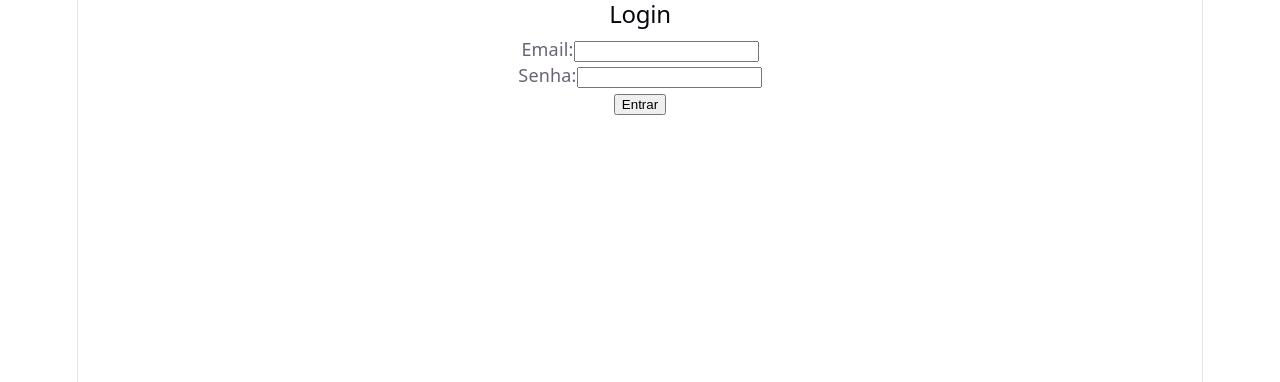
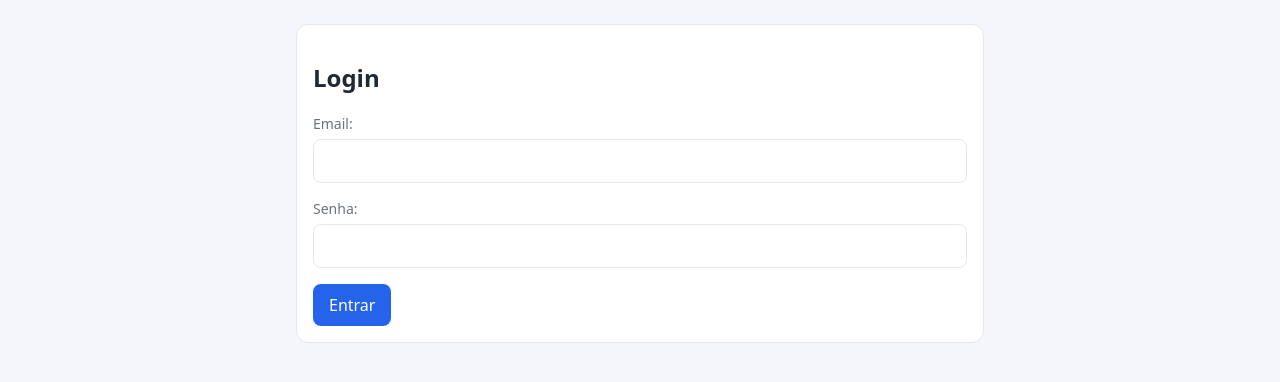
Before and after one commit to PietroGo/helpdesk-frontend, a React (Vite) app: page / in a window 1280 px wide. Shown: the top 382 px of the page. Built offline with nearby package versions, Linux system fonts and the light colour scheme.

Commit message:
Adiciona estilos globais e estiliza tela de login

```diff
--- a/src/index.css
+++ b/src/index.css
@@ -1,111 +1,83 @@
+/* Variaveis globais */
 :root {
-  --text: #6b6375;
-  --text-h: #08060d;
-  --bg: #fff;
-  --border: #e5e4e7;
-  --code-bg: #f4f3ec;
-  --accent: #aa3bff;
-  --accent-bg: rgba(170, 59, 255, 0.1);
-  --accent-border: rgba(170, 59, 255, 0.5);
-  --social-bg: rgba(244, 243, 236, 0.5);
-  --shadow:
-    rgba(0, 0, 0, 0.1) 0 10px 15px -3px, rgba(0, 0, 0, 0.05) 0 4px 6px -2px;
-
-  --sans: system-ui, 'Segoe UI', Roboto, sans-serif;
-  --heading: system-ui, 'Segoe UI', Roboto, sans-serif;
-  --mono: ui-monospace, Consolas, monospace;
-
-  font: 18px/145% var(--sans);
-  letter-spacing: 0.18px;
-  color-scheme: light dark;
-  color: var(--text);
-  background: var(--bg);
-  font-synthesis: none;
-  text-rendering: optimizeLegibility;
-  -webkit-font-smoothing: antialiased;
-  -moz-osx-font-smoothing: grayscale;
-
-  @media (max-width: 1024px) {
-    font-size: 16px;
-  }
+  --color-bg: #f4f6fb;          /* fundo da página */
+  --color-surface: #ffffff;     /* fundo dos cartões */
+  --color-text: #1f2937;        /* texto principal */
+  --color-muted: #6b7280;       /* texto secundário */
+  --color-primary: #2563eb;     /* azul dos botões */
+  --color-primary-hover: #1d4ed8;
+  --color-danger: #dc2626;      /* vermelho dos erros */
+  --color-border: #e5e7eb;
 }
 
-@media (prefers-color-scheme: dark) {
-  :root {
-    --text: #9ca3af;
-    --text-h: #f3f4f6;
-    --bg: #16171d;
-    --border: #2e303a;
-    --code-bg: #1f2028;
-    --accent: #c084fc;
-    --accent-bg: rgba(192, 132, 252, 0.15);
-    --accent-border: rgba(192, 132, 252, 0.5);
-    --social-bg: rgba(47, 48, 58, 0.5);
-    --shadow:
-      rgba(0, 0, 0, 0.4) 0 10px 15px -3px, rgba(0, 0, 0, 0.25) 0 4px 6px -2px;
-  }
-
-  #social .button-icon {
-    filter: invert(1) brightness(2);
-  }
+* {
+  box-sizing: border-box;
 }
 
 body {
-  margin: 0;
+  margin: 0;                            /* Tira a margem padrão do navegador */
+  font-family: system-ui, sans-serif;   /* fonte do sistema, rápida e limpa */
+  background-color: var(--color-bg);    /* var() usa uma as variáveis globais definidas no :root */
+  color: var(--color-text);
 }
 
-#root {
-  width: 1126px;
-  max-width: 100%;
-  margin: 0 auto;
-  text-align: center;
-  border-inline: 1px solid var(--border);
-  min-height: 100svh;
-  display: flex;
-  flex-direction: column;
-  box-sizing: border-box;
+/* Centraliza o conteúdo e limita a largura em telas grande */
+.container {
+  max-width: 720px;
+  margin: 0 auto;        /* auto nas laterais centraliza o bloco */
+  padding: 24px 16px;
 }
 
-h1,
-h2 {
-  font-family: var(--heading);
-  font-weight: 500;
-  color: var(--text-h);
+/* Cartão branco com borda arredondada */
+.card {
+  background-color: var(--color-surface);
+  border: 1px solid var(--color-border);
+  border-radius: 12px;
+  padding: 16px;
 }
 
-h1 {
-  font-size: 56px;
-  letter-spacing: -1.68px;
-  margin: 32px 0;
-  @media (max-width: 1024px) {
-    font-size: 36px;
-    margin: 20px 0;
-  }
-}
-h2 {
-  font-size: 24px;
-  line-height: 118%;
-  letter-spacing: -0.24px;
-  margin: 0 0 8px;
-  @media (max-width: 1024px) {
-    font-size: 20px;
-  }
-}
-p {
-  margin: 0;
+/* Agrupa label + campo, um embaixo do outro */
+.field {
+  display: flex;
+  flex-direction: column;/* empilha os elementos verticalmente */
+  gap: 6px;              /* espaço entre label e campo */
+  margin-bottom: 16px;   /* espaço entre campos */
 }
 
-code,
-.counter {
-  font-family: var(--mono);
-  display: inline-flex;
-  border-radius: 4px;
-  color: var(--text-h);
+.field label {
+  font-size: 14px;
+  color: var(--color-muted);
 }
 
-code {
-  font-size: 15px;
-  line-height: 135%;
-  padding: 4px 8px;
-  background: var(--code-bg);
+/* Estilo comum a todos os campos de formulário */
+input, textarea, select {
+  padding: 10px 12px;
+  border: 1px solid var(--color-border);
+  border-radius: 8px;
+  font: inherit; /* herda a fonte do body */
+  outline: none; /* remove a borda azul do navegador */
 }
+
+/* Destaque quando o campo está seleicionado */
+input:focus, textarea:focus, select:focus {
+  border-color: var(--color-primary);
+  outline: 2px solid var(--color-primary-hover);
+}
+
+.btn {
+  background-color: var(--color-primary);
+  color: #ffffff;
+  border: none;
+  border-radius: 8px;
+  padding: 10px 16px;
+  font: inherit;
+  cursor: pointer; /* muda o cursor para indicar que é clicável */
+}
+
+.btn:hover {
+  background-color: var(--color-primary-hover);
+}
+
+.error {
+  color: var(--color-danger);
+}
--- a/src/pages/Login.jsx
+++ b/src/pages/Login.jsx
@@ -32,30 +32,39 @@ async function handleSubmit(event) {
     }
 }
   return (
-    <div>
-      <h2>Login</h2>
-      <form onSubmit={handleSubmit}>
-        <div>
-          <label htmlFor="email">Email:</label>
-          <input
+    // container centraliza e limita a largura, card dá o visual de caixa
+    <div className="container">
+      <div className="card">
+        <h2>Login</h2>
+        <form onSubmit={handleSubmit}>
+           {/* .field empilha label e campo */}
+          <div className="field">
+            <label htmlFor="email">Email:</label>
+            {/* id precisa ser igual ao htmlFor do label para associar o label ao input */}
+            <input
             type="email"
+            id="email"
             value={email}
             onChange={(e) => setEmail(e.target.value)}
           />
         </div>
-        <div>
+        <div className="field">
           <label htmlFor="senha">Senha:</label>
           <input
+            id="senha"
             type="password"
             value={password}
             onChange={(e) => setPassword(e.target.value)}
           />
         </div>
+        {/* className="error" aplica estilo de erro, e só é exibido se houver erro */}
         {error && <p style={{ color: 'red' }}>{error}</p>}
-        <button type="submit">Entrar</button>
+        <button type="submit" className="btn">
+          Entrar
+        </button>
       </form>
+    </div>
     </div>
   );
 }
-
 export default Login;
```
